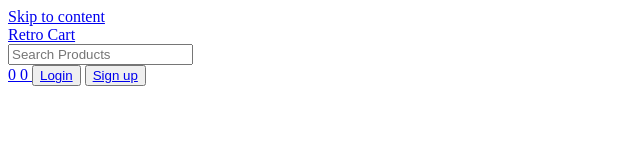
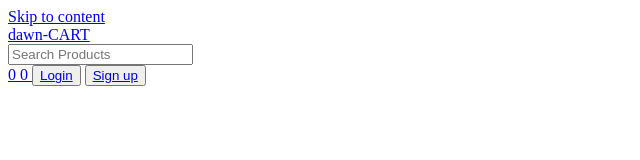
Before and after one commit to KaushikMaz/dawn-cart, a plain HTML site: page index.html in a window 1280 px wide. Shown: the full height of the page, 0-640 px from the left. Drawn offline with Linux system fonts and the light colour scheme.

Commit message:
name change

```diff
--- a/index.html
+++ b/index.html
@@ -14,7 +14,7 @@
                 <nav class="nav_bar flex_row justify_spacebtw">
                     <div class="nav_options">
                         <a class="navbar_brand nav_link align_center" href="../../index.html">
-                            Retro Cart
+                            dawn-CART
                         </a>
                     </div>
                     <div class="nav_search flex align_center justify_center">
```
